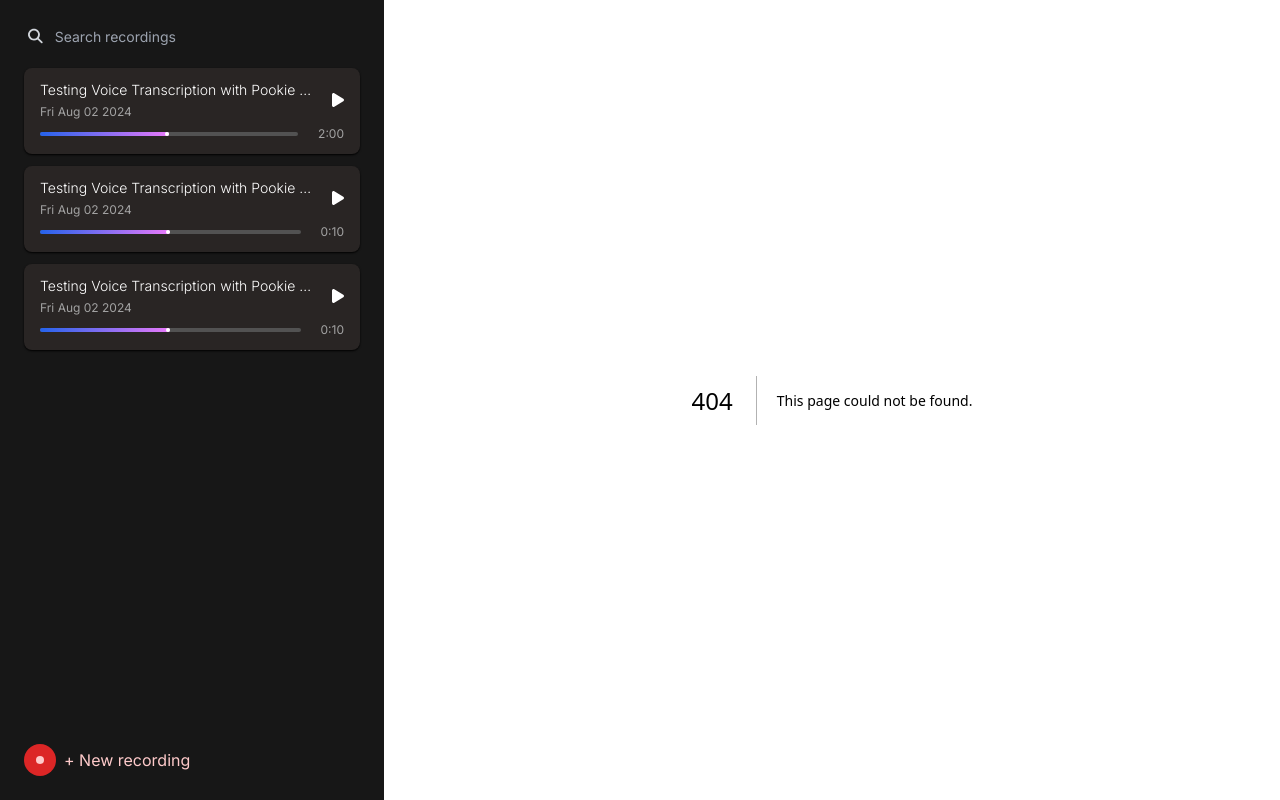
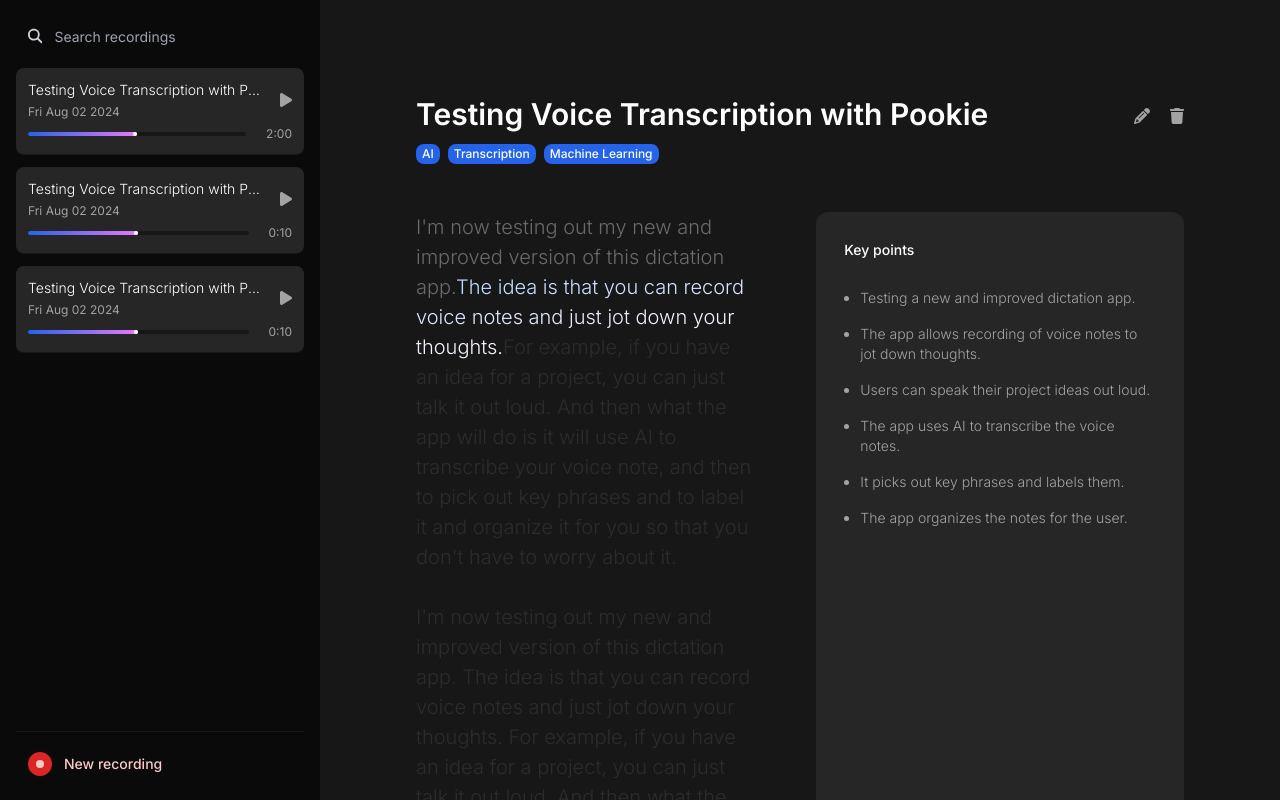
Before and after one commit to vincemaina/dictaite, a Next.js app: page /test in a window 1280 px wide. Before the commit this address had no page. Built offline with nearby package versions, Linux system fonts and the light colour scheme.

Commit message:
feat: styling changes

```diff
--- a/app/layout.tsx
+++ b/app/layout.tsx
@@ -17,11 +17,11 @@ export default function RootLayout({
     children: React.ReactNode;
 }>) {
     return (
-        <html lang="en" className="bg-neutral-800 text-white fixed inset-0">
-            <body className={`${inter.className} flex min-h-screen items-center`}>
+        <html lang="en" className="bg-neutral-900 text-white fixed inset-0">
+            <body className={`${inter.className} flex h-screen`}>
                 <VoiceNoteList/>
 
-                <main className="flex-auto">
+                <main className="flex-auto p-24 overflow-y-scroll">
                     {children}
                 </main>
             </body>
--- /dev/null
+++ b/app/test/page.tsx
@@ -0,0 +1,61 @@
+import PencilIcon from "../../components/icons/pencil";
+import TrashIcon from "../../components/icons/trash";
+import Label from "../../components/label";
+import VoiceNote from "../../components/voice-note";
+
+export default function Page() {
+    return (
+        <>
+            <div>
+                <div className="flex gap-5 justify-between">
+                    <div className="flex flex-col gap-3">
+                        <h2 className="text-3xl font-semibold">Testing Voice Transcription with Pookie</h2>
+                        <div className="flex flex-wrap gap-2">
+                            <Label>AI</Label>
+                            <Label>Transcription</Label>
+                            <Label>Machine Learning</Label>
+                        </div>
+                    </div>
+
+                    <div className="fill-neutral-400 flex gap-5 mt-3">
+                        <PencilIcon/>
+                        <TrashIcon/>
+                    </div>
+                </div>
+            </div>
+            <div className="flex gap-16 mt-12">
+                <div className="w-full">
+                    {/* <h4 className="mb-7">Transcription</h4> */}
+                    <p style={{lineHeight: "1.5"}} className="text-xl text-neutral-200 font-light">
+                        <span className="opacity-40">I'm now testing out my new and improved version of this dictation app.</span>
+                        <span className="bg-gradient-to-r from-blue-200 to-fuchsia-50 bg-clip-text text-transparent">
+                            The idea is that you can record voice notes and just jot down your thoughts.
+                        </span>
+                        <span className="opacity-10">
+                        For example, if you have an idea for a project, you can just talk it out loud. And then what the app will do is it will use AI to transcribe your voice note, and then to pick out key phrases and to label it and organize it for you so that you don't have to worry about it.
+                        </span>
+                        <br />
+                        <br />
+                        <span className="mt-7 opacity-10">
+                            I'm now testing out my new and improved version of this dictation app.
+                            The idea is that you can record voice notes and just jot down your thoughts.
+                            For example, if you have an idea for a project, you can just talk it out loud. And then what the app will do is it will use AI to transcribe your voice note, and then to pick out key phrases and to label it and organize it for you so that you don't have to worry about it.
+                        </span>
+                    </p>
+                </div>
+
+                <div className="w-full max-w-sm bg-neutral-800 p-7 rounded-xl text-sm">
+                    <h4 className="font-medium mb-7">Key points</h4>
+                    <ul className="list-outside ml-4 list-disc space-y-4 font-light text-neutral-400">
+                        <li className="list-item">Testing a new and improved dictation app.</li>
+                        <li className="list-item">The app allows recording of voice notes to jot down thoughts.</li>
+                        <li className="list-item">Users can speak their project ideas out loud.</li>
+                        <li className="list-item">The app uses AI to transcribe the voice notes.</li>
+                        <li className="list-item">It picks out key phrases and labels them.</li>
+                        <li className="list-item">The app organizes the notes for the user.</li>
+                    </ul>
+                </div>
+            </div>
+        </>
+    )
+}
--- a/components/label.tsx
+++ b/components/label.tsx
@@ -5,7 +5,7 @@ interface Props {
 }
 
 export default function Label(props: Props) {
-    return <span className='bg-blue-400 text-white p-0.5 px-1.5 text-xs font-medium rounded-lg'>
+    return <span className='bg-blue-600 text-white p-0.5 px-1.5 text-xs font-medium rounded-lg'>
         {props.children}
     </span>;
 }
--- a/components/voice-note-list.tsx
+++ b/components/voice-note-list.tsx
@@ -3,9 +3,9 @@ import VoiceNote from "./voice-note";
 
 export default function VoiceNoteList() {
     return (
-        <div className="h-screen w-96 sticky top-0 bg-neutral-900 p-6 flex flex-col">
+        <div className="h-screen w-80 sticky top-0 bg-neutral-950 px-4 py-6 flex flex-col">
 
-            <div className="fill-gray-300 flex gap-3 items-center mb-5 px-1">
+            <div className="fill-gray-300 flex gap-3 items-center mb-5 px-3">
                 <SearchIcon/>
                 <input type="search"
                     name="input-search"
@@ -36,12 +36,12 @@ export default function VoiceNoteList() {
                 />
             </div>
 
-            <div className="mt-auto flex items-center gap-2 text-red-200">
-                <div className="h-8 bg-red-600 aspect-square rounded-full flex">
+            <div className="mt-auto flex items-center px-3 gap-3 border-t border-t-neutral-900 pt-5 text-red-200 text-sm font-medium">
+                <div className="h-6 bg-red-600 aspect-square rounded-full flex">
                     <div className="h-2 bg-red-200 aspect-square rounded-full m-auto"/>
                 </div>
 
-                + New recording
+                New recording
             </div>
         </div>
     )
--- a/components/voice-note.tsx
+++ b/components/voice-note.tsx
@@ -13,7 +13,7 @@ export default function VoiceNote(props: Props) {
     const seconds = (props.seconds % 60).toFixed(0).padStart(2, "0");
 
     return (
-        <div className="bg-stone-800 w-full p-4 py-3 rounded-lg shadow-sm shadow-black truncate">
+        <div className="bg-neutral-800 w-full p-3 rounded-lg border-b border-b-neutral-900 truncate">
             <div className="flex gap-5 justify-between items-center truncate">
                 <div className="truncate">
                     <h4 className="font-light text-sm text-white mb-1 truncate"
@@ -24,13 +24,13 @@ export default function VoiceNote(props: Props) {
                     <p className="text-xs text-neutral-400">{props.date.toDateString()}</p>
                 </div>
 
-                <button className="fill-white" title="Play">
+                <button className="fill-neutral-400" title="Play">
                     <PlayIcon/>
                 </button>
             </div>
 
             <div className="flex items-center gap-5 text-xs mt-1.5">
-                <div className="h-1  bg-neutral-600 relative rounded overflow-hidden flex-auto">
+                <div className="h-1  bg-neutral-900 relative rounded overflow-hidden flex-auto">
                     <div className="absolute bg-gradient-to-r from-blue-600 to-fuchsia-400 inset-0 w-1/2 rounded-r">
                         <div className="relative h-full aspect-square float-end bg-white rounded-full"/>
                     </div>
```
